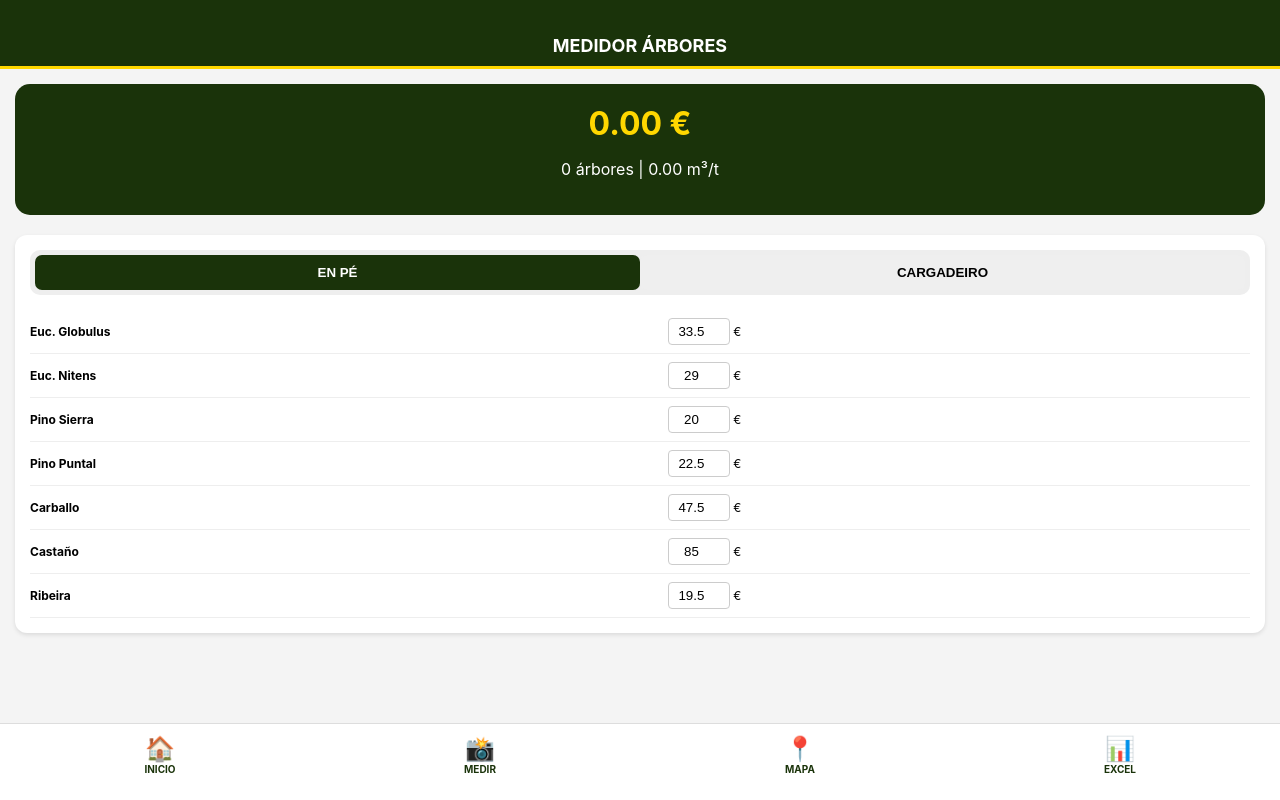
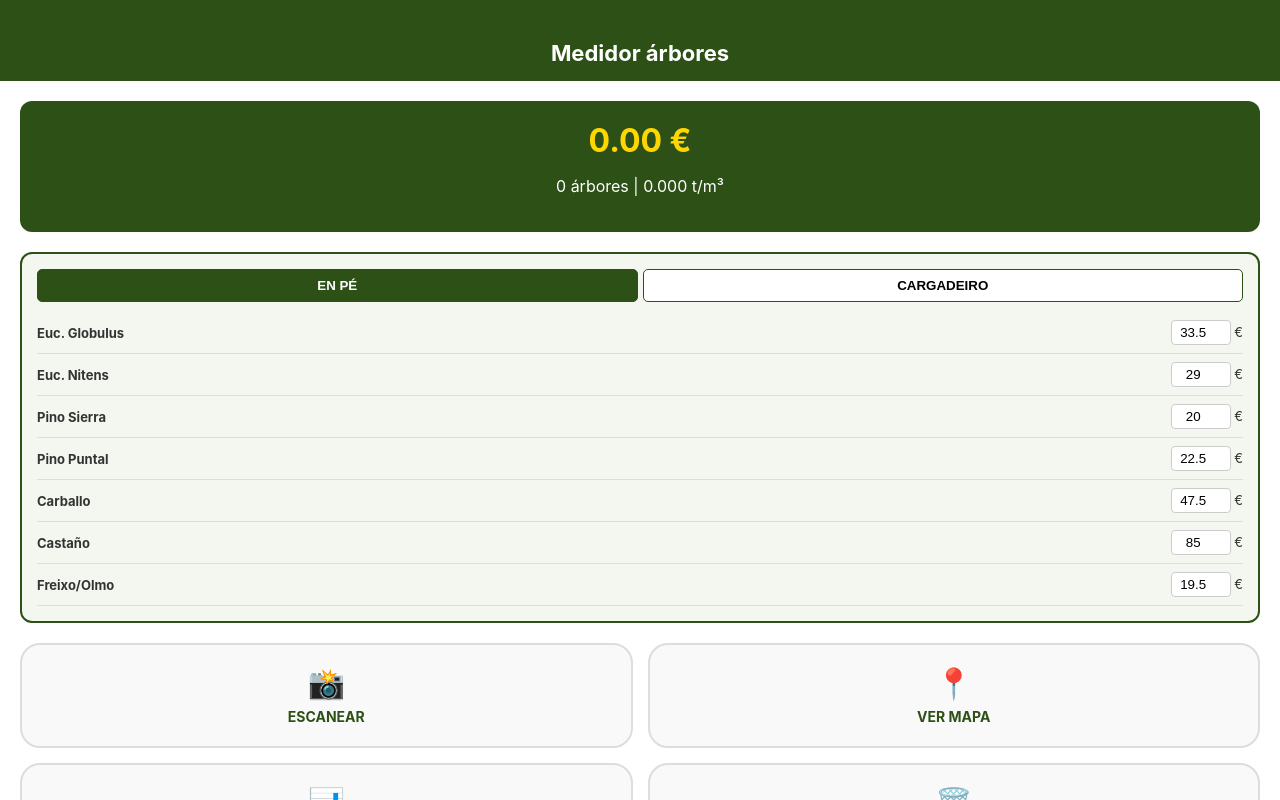
Before and after one commit to jamanteiga/ForestMeasure, a plain HTML site: page index.html in a window 1280 px wide. Drawn offline with nearby package versions, Linux system fonts and the light colour scheme.

Commit message:
Add files via upload

```diff
--- a/index.html
+++ b/index.html
@@ -2,7 +2,7 @@
 <html lang="gl">
 <head>
     <meta charset="UTF-8">
-    <meta name="viewport" content="width=device-width, initial-scale=1.0, viewport-fit=cover">
+    <meta name="viewport" content="width=device-width, initial-scale=1.0, user-scalable=no, viewport-fit=cover">
     <title>Medidor árbores</title>
     <link rel="manifest" href="manifest.json">
 
@@ -11,38 +11,42 @@
     <script src="https://unpkg.com/leaflet@1.9.4/dist/leaflet.js"></script>
 
     <style>
-        :root { --primary: #1a330a; --bg: #f4f4f4; --accent: #ffd700; --danger: #d9534f; }
-        body { font-family: -apple-system, sans-serif; background: var(--bg); margin: 0; overflow: hidden; height: 100vh; }
+        :root { --primary: #2d5016; --bg: #ffffff; --accent: #ffd700; }
+        body { font-family: -apple-system, sans-serif; background: var(--bg); margin: 0; overflow: hidden; height: 100vh; color: #333; }
 
-        .header { background: var(--primary); color: white; padding: 35px 15px 10px; text-align: center; border-bottom: 3px solid var(--accent); }
-        .header h1 { margin: 0; font-size: 18px; text-transform: uppercase; }
+        .header { background: var(--primary); color: white; padding: 40px 15px 15px; text-align: center; }
+        .header h1 { margin: 0; font-size: 22px; }
 
         .screen { display: none; width: 100%; height: 100%; flex-direction: column; }
         .screen.active { display: flex; }
-        .content { padding: 15px; flex: 1; overflow-y: auto; padding-bottom: 120px; }
+        .content { padding: 20px; flex: 1; overflow-y: auto; padding-bottom: 100px; }
 
-        .total-display { background: var(--primary); color: white; padding: 20px; border-radius: 15px; text-align: center; margin-bottom: 20px; }
+        /* O MARCADOR QUE CHE GUSTABA */
+        .total-display { background: var(--primary); color: white; padding: 20px; border-radius: 12px; text-align: center; margin-bottom: 20px; }
         .total-display h2 { margin: 0; font-size: 32px; color: var(--accent); }
 
-        .card { background: white; border-radius: 12px; padding: 15px; box-shadow: 0 2px 4px rgba(0,0,0,0.1); margin-bottom: 20px; }
-        .selector-modo { display: flex; background: #eee; border-radius: 10px; padding: 5px; margin-bottom: 15px; }
-        .selector-modo button { flex: 1; border: none; padding: 10px; border-radius: 7px; font-weight: bold; cursor: pointer; }
-        .selector-modo button.active { background: var(--primary); color: white; }
+        /* TABOA DE PREZOS */
+        .config-box { background: #f4f7f0; padding: 15px; border-radius: 12px; border: 2px solid var(--primary); margin-bottom: 20px; }
+        .mode-selector { display: flex; gap: 5px; margin-bottom: 10px; }
+        .mode-selector button { flex: 1; padding: 8px; border-radius: 5px; border: 1px solid var(--primary); background: white; font-weight: bold; }
+        .mode-selector button.active { background: var(--primary); color: white; }
 
-        .tabla-prezos { width: 100%; border-collapse: collapse; font-size: 12px; }
-        .tabla-prezos td { padding: 8px 0; border-bottom: 1px solid #eee; }
-        .tabla-prezos input { width: 50px; padding: 5px; border: 1px solid #ccc; border-radius: 4px; text-align: center; }
+        .prezos-list { width: 100%; border-collapse: collapse; font-size: 13px; }
+        .prezos-list td { padding: 8px 0; border-bottom: 1px solid #ddd; }
+        .prezos-list input { width: 50px; padding: 4px; border-radius: 4px; border: 1px solid #ccc; text-align: center; }
 
-        .nav-bar { position: fixed; bottom: 0; width: 100%; background: white; display: grid; grid-template-columns: repeat(4, 1fr); border-top: 1px solid #ddd; padding: 10px 0 25px; }
-        .nav-item { text-align: center; color: var(--primary); font-size: 10px; font-weight: bold; text-transform: uppercase; cursor: pointer; }
-        .nav-item span { display: block; font-size: 24px; }
+        /* A CUADRÍCULA DE BOTÓNS GRANDES (INTERFACE ORIXINAL) */
+        .menu-grid { display: grid; grid-template-columns: 1fr 1fr; gap: 15px; }
+        .menu-item { background: #f9f9f9; border: 2px solid #ddd; border-radius: 20px; padding: 20px 10px; text-align: center; cursor: pointer; }
+        .icon { font-size: 30px; display: block; margin-bottom: 5px; }
+        .menu-item b { font-size: 14px; color: var(--primary); }
 
-        #map { height: 400px; width: 100%; border-radius: 12px; border: 2px solid var(--primary); }
-
-        .visor-cam { flex: 1; position: relative; background: #000; }
+        /* MAPA E CÁMARA */
+        #map { height: 350px; width: 100%; border-radius: 15px; border: 2px solid var(--primary); }
+        .visor-cont { flex: 1; position: relative; background: #000; }
         video { width: 100%; height: 100%; object-fit: cover; }
-        .cam-ui { position: absolute; bottom: 30px; left: 0; width: 100%; padding: 20px; box-sizing: border-box; text-align: center; }
-        .btn-shot { width: 70px; height: 70px; background: red; border: 5px solid white; border-radius: 50%; margin: 10px auto; }
+        .cam-ui { position: absolute; bottom: 30px; left: 20px; right: 20px; background: rgba(255,255,255,0.9); padding: 15px; border-radius: 15px; text-align: center; }
+        .btn-capture { background: #ff6b6b; color: white; padding: 15px; border: none; border-radius: 10px; width: 100%; font-weight: bold; font-size: 18px; margin-top: 10px; }
     </style>
 </head>
 <body>
@@ -51,96 +55,98 @@
         <div class="header"><h1>Medidor árbores</h1></div>
         <div class="content">
             <div class="total-display">
-                <h2 id="total-money">0.00 €</h2>
-                <p><span id="count-arb">0</span> árbores | <span id="total-vol">0.00</span> m³/t</p>
+                <h2 id="display-euros">0.00 €</h2>
+                <p><span id="display-count">0</span> árbores | <span id="display-vol">0.000</span> t/m³</p>
             </div>
-            <div class="card">
-                <div class="selector-modo">
-                    <button id="mode-pie" class="active" onclick="setModo('pie')">EN PÉ</button>
-                    <button id="mode-carg" onclick="setModo('carg')">CARGADEIRO</button>
+
+            <div class="config-box">
+                <div class="mode-selector">
+                    <button id="btn-pie" class="active" onclick="setModo('pie')">EN PÉ</button>
+                    <button id="btn-carg" onclick="setModo('carg')">CARGADEIRO</button>
                 </div>
-                <table class="tabla-prezos" id="tabla-body"></table>
+                <table class="prezos-list" id="tabla-prezos"></table>
+            </div>
+
+            <div class="menu-grid">
+                <div class="menu-item" onclick="abrirCamara()"><span class="icon">📸</span><b>ESCANEAR</b></div>
+                <div class="menu-item" onclick="irA('map-screen')"><span class="icon">📍</span><b>VER MAPA</b></div>
+                <div class="menu-item" onclick="exportarExcel()"><span class="icon">📊</span><b>EXCEL</b></div>
+                <div class="menu-item" onclick="limparTodo()"><span class="icon">🗑️</span><b>LIMPAR</b></div>
             </div>
         </div>
     </section>
 
     <section id="map-screen" class="screen">
-        <div class="header"><h1>Mapa de traballo</h1></div>
-        <div class="content"><div id="map"></div></div>
+        <div class="header"><h1>Mapa de Finca</h1></div>
+        <div class="content">
+            <div id="map"></div>
+            <button onclick="irA('home')" style="margin-top:20px; width:100%; padding:15px; border-radius:10px; background:var(--primary); color:white; border:none; font-weight:bold;">VOLVER</button>
+        </div>
     </section>
 
     <section id="cam-screen" class="screen">
-        <div class="visor-cam">
+        <div class="visor-cont">
             <video id="video" autoplay playsinline></video>
             <div class="cam-ui">
-                <div style="background:white; padding:10px; border-radius:10px; margin-bottom:10px;">
-                    <select id="sel-esp" style="width:100%; font-size:16px;"></select>
-                    <div id="live-dap" style="font-size:22px; font-weight:bold; margin-top:5px;">--- cm</div>
-                </div>
-                <button class="btn-shot" onclick="capturar()"></button>
-                <button onclick="pecharCamara()" style="color:white; background:none; border:none;">FECHAR</button>
+                <select id="sel-especie" style="width:100%; padding:12px; font-size:16px; border-radius:8px;"></select>
+                <div id="live-dap" style="font-size:26px; font-weight:bold; margin:10px 0; color:var(--primary);">--- cm</div>
+                <button class="btn-capture" onclick="capturarArbore()">CAPTURAR AGORA</button>
+                <button onclick="pecharCamara()" style="margin-top:10px; background:none; border:none; color:#666;">Cancelar</button>
             </div>
         </div>
     </section>
 
-    <nav class="nav-bar">
-        <div class="nav-item" onclick="irA('home')"><span>🏠</span>Inicio</div>
-        <div class="nav-item" onclick="abrirCamara()"><span>📸</span>Medir</div>
-        <div class="nav-item" onclick="irA('map-screen')"><span>📍</span>Mapa</div>
-        <div class="nav-item" onclick="exportarExcel()"><span>📊</span>Excel</div>
-    </nav>
-
     <script>
         const especiesBase = [
-            { id: 0, n: 'Euc. Globulus', p: 33.5, c: 48 },
-            { id: 1, n: 'Euc. Nitens', p: 29, c: 45 },
-            { id: 2, n: 'Pino Sierra', p: 20, c: 36.5 },
-            { id: 3, n: 'Pino Puntal', p: 22.5, c: 28 },
-            { id: 4, n: 'Carballo', p: 47.5, c: 66.5 },
-            { id: 5, n: 'Castaño', p: 85, c: 100 },
-            { id: 6, n: 'Ribeira', p: 19.5, c: 21 }
+            { id: 0, nome: 'Euc. Globulus', pe: 33.5, carg: 48 },
+            { id: 1, nome: 'Euc. Nitens', pe: 29, carg: 45 },
+            { id: 2, nome: 'Pino Sierra', pe: 20, carg: 36.5 },
+            { id: 3, nome: 'Pino Puntal', pe: 22.5, carg: 28 },
+            { id: 4, nome: 'Carballo', pe: 47.5, carg: 66.5 },
+            { id: 5, nome: 'Castaño', pe: 85, carg: 100 },
+            { id: 6, nome: 'Freixo/Olmo', pe: 19.5, carg: 21 }
         ];
 
         let inventario = JSON.parse(localStorage.getItem('medidor_data')) || [];
         let prezos = JSON.parse(localStorage.getItem('medidor_prezos')) || especiesBase;
-        let modo = 'pie';
+        let modoActual = 'pie';
         let map, markerGroup, stream;
 
-        function render() {
-            const body = document.getElementById('tabla-body');
-            const sel = document.getElementById('sel-esp');
+        function renderPrezos() {
+            const body = document.getElementById('tabla-prezos');
+            const sel = document.getElementById('sel-especie');
             body.innerHTML = ''; sel.innerHTML = '';
             prezos.forEach((e, i) => {
-                const val = modo === 'pie' ? e.p : e.c;
-                body.innerHTML += `<tr><td><b>${e.n}</b></td><td><input type="number" value="${val}" onchange="updateP(${i}, this.value)"> €</td></tr>`;
-                sel.innerHTML += `<option value="${i}">${e.n}</option>`;
+                const val = modoActual === 'pie' ? e.pe : e.carg;
+                body.innerHTML += `<tr><td><b>${e.nome}</b></td><td align="right"><input type="number" value="${val}" onchange="updateP(${i}, this.value)"> €</td></tr>`;
+                sel.innerHTML += `<option value="${i}">${e.nome}</option>`;
             });
-            calc();
+            actualizarTotais();
         }
 
         function updateP(i, v) {
-            if(modo === 'pie') prezos[i].p = parseFloat(v); else prezos[i].c = parseFloat(v);
+            if(modoActual === 'pie') prezos[i].pe = parseFloat(v); else prezos[i].carg = parseFloat(v);
             localStorage.setItem('medidor_prezos', JSON.stringify(prezos));
-            calc();
+            actualizarTotais();
         }
 
-        function calc() {
+        function setModo(m) {
+            modoActual = m;
+            document.getElementById('btn-pie').className = m === 'pie' ? 'active' : '';
+            document.getElementById('btn-carg').className = m === 'carg' ? 'active' : '';
+            renderPrezos();
+        }
+
+        function actualizarTotais() {
             let eur = 0, vol = 0;
             inventario.forEach(a => {
                 const e = prezos[a.ei];
-                const p = modo === 'pie' ? e.p : e.c;
+                const p = modoActual === 'pie' ? e.pe : e.carg;
                 eur += a.v * p; vol += a.v;
             });
-            document.getElementById('total-money').innerText = eur.toFixed(2) + " €";
-            document.getElementById('count-arb').innerText = inventario.length;
-            document.getElementById('total-vol').innerText = vol.toFixed(2);
-        }
-
-        function setModo(m) {
-            modo = m;
-            document.getElementById('mode-pie').className = m === 'pie' ? 'active' : '';
-            document.getElementById('mode-carg').className = m === 'carg' ? 'active' : '';
-            render();
+            document.getElementById('display-euros').innerText = eur.toFixed(2) + " €";
+            document.getElementById('display-count').innerText = inventario.length;
+            document.getElementById('display-vol').innerText = vol.toFixed(3);
         }
 
         function irA(id) {
@@ -156,7 +162,7 @@
                 markerGroup = L.layerGroup().addTo(map);
             }
             markerGroup.clearLayers();
-            inventario.forEach(a => L.marker([a.la, a.lo]).addTo(markerGroup).bindPopup(`${prezos[a.ei].n}: ${a.d}cm`));
+            inventario.forEach(a => L.marker([a.la, a.lo]).addTo(markerGroup).bindPopup(`<b>${prezos[a.ei].nome}</b><br>${a.d}cm | ${a.v}t/m³`));
         }
 
         async function abrirCamara() {
@@ -169,15 +175,15 @@
             }, 1000);
         }
 
-        function capturar() {
-            const ei = document.getElementById('sel-esp').value;
+        function capturarArbore() {
+            const ei = document.getElementById('sel-especie').value;
             const d = parseFloat(window.curDap);
             const v = parseFloat((0.00008 * Math.pow(d, 2.4)).toFixed(3));
             navigator.geolocation.getCurrentPosition(p => {
                 inventario.push({ ei, d, v, la: p.coords.latitude, lo: p.coords.longitude });
                 localStorage.setItem('medidor_data', JSON.stringify(inventario));
-                calc();
-                alert("Gardado!");
+                actualizarTotais();
+                alert("Rexistrado!");
             });
         }
 
@@ -188,15 +194,17 @@
         }
 
         function exportarExcel() {
-            const data = inventario.map(a => ({ Especie: prezos[a.ei].n, DAP: a.d, Vol: a.v, Lat: a.la, Lon: a.lo }));
-            const ws = XLSX.utils.json_to_sheet(data);
+            const d = inventario.map(a => ({ Especie: prezos[a.ei].nome, DAP: a.d, Vol: a.v, Lat: a.la, Lon: a.lo }));
+            const ws = XLSX.utils.json_to_sheet(d);
             const wb = XLSX.utils.book_new();
-            XLSX.utils.book_append_sheet(wb, ws, "Inventario");
-            XLSX.writeFile(wb, "Inventario.xlsx");
+            XLSX.utils.book_append_sheet(wb, ws, "Finca");
+            XLSX.writeFile(wb, "Inventario_Monte.xlsx");
         }
 
+        function limparTodo() { if(confirm("Borrar todos os datos?")) { inventario = []; localStorage.removeItem('medidor_data'); actualizarTotais(); } }
+
         if ('serviceWorker' in navigator) navigator.serviceWorker.register('sw.js');
-        render();
+        renderPrezos();
     </script>
 </body>
 </html>
```
Also changed, not shown: sw.js (+9 -40 lines), manifest.json.
